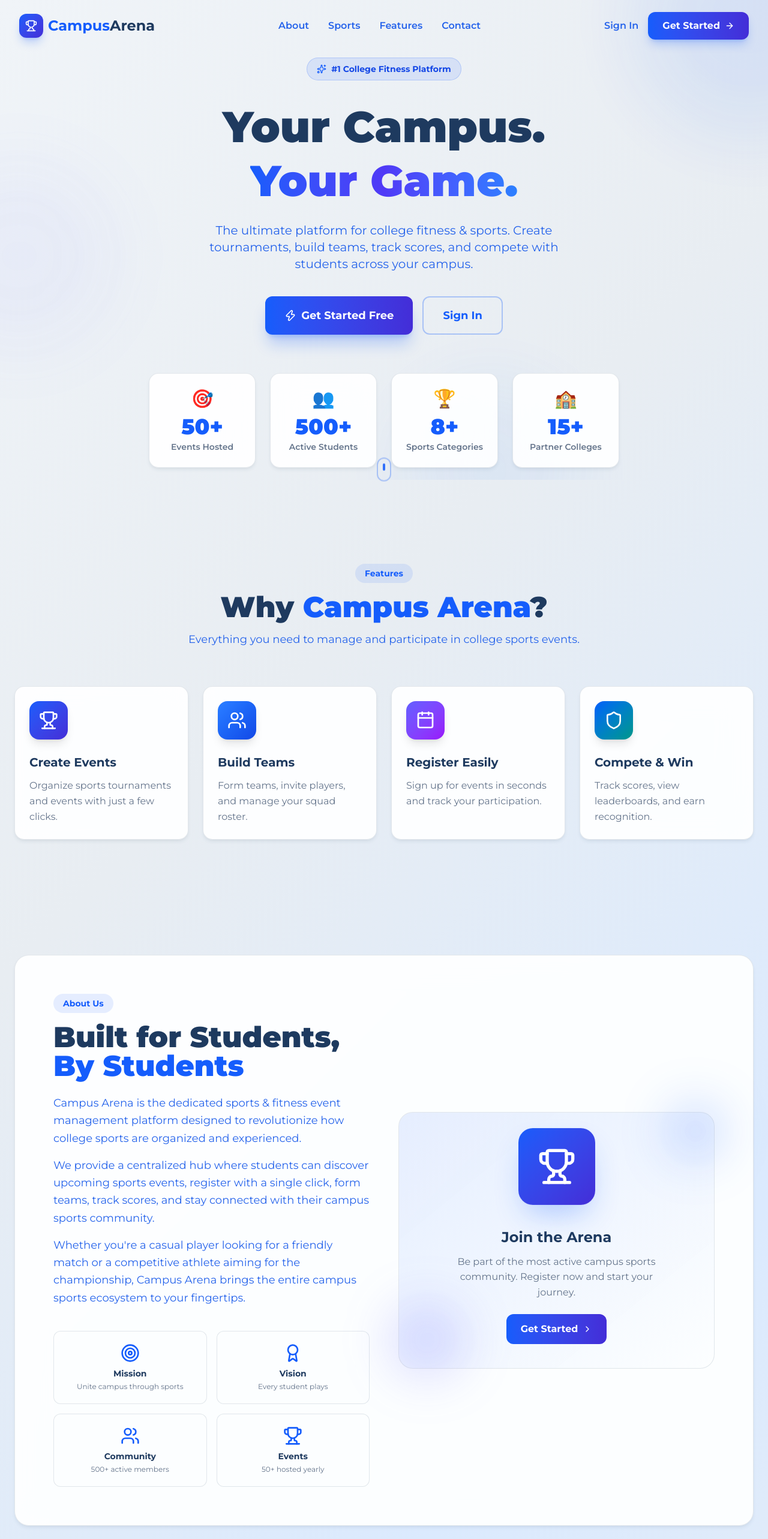
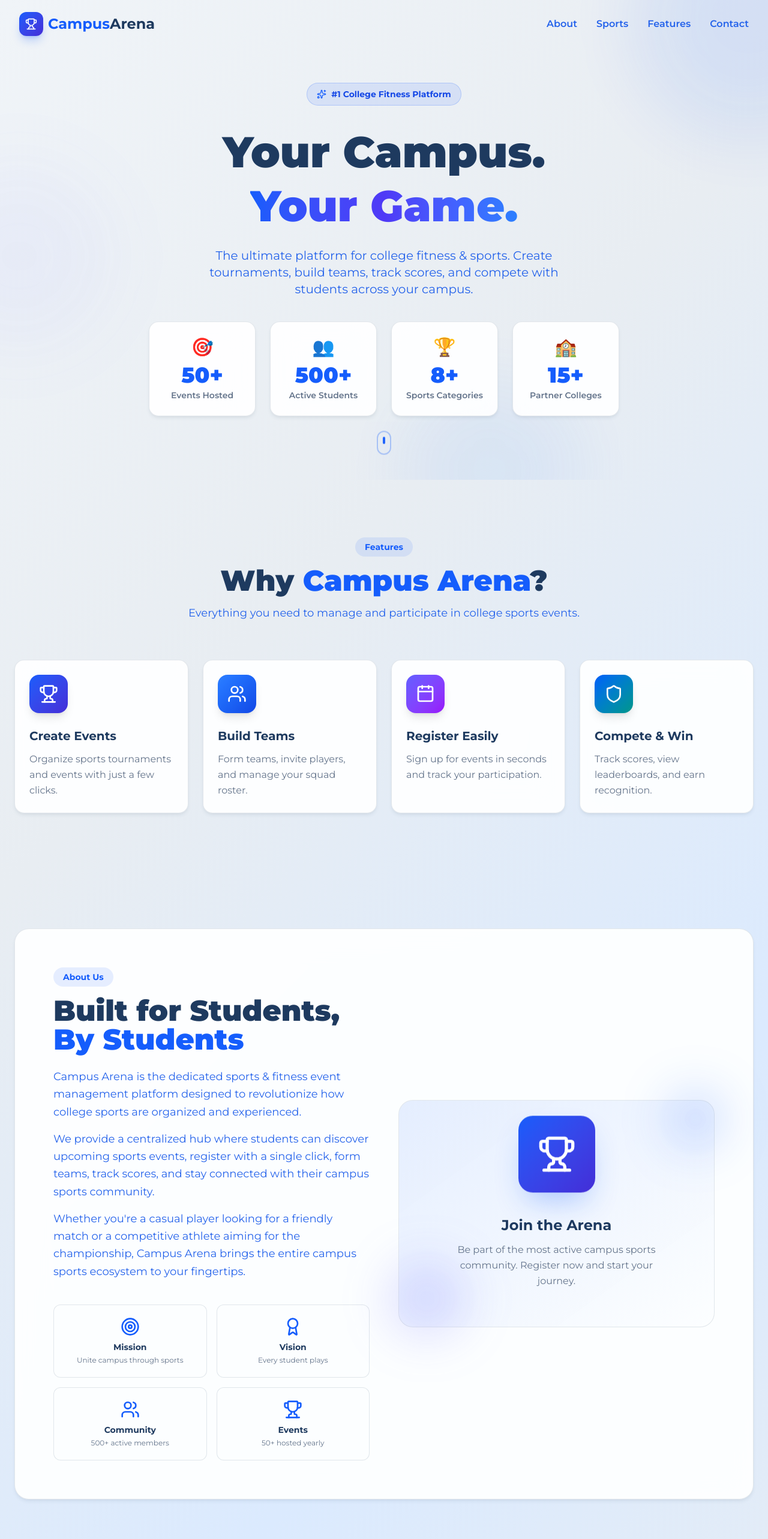
Before and after one commit to coder-pranjal202/college-fitness, a React (Vite) app in the folder campus-arena/: page / in a window 1280 px wide. Shown: the top 2566 px of the page at 60% size. Built offline with nearby package versions, Linux system fonts and the light colour scheme.

Commit message:
Remove sign in options from right corner

```diff
--- a/campus-arena/src/pages/Home.jsx
+++ b/campus-arena/src/pages/Home.jsx
@@ -109,18 +109,6 @@ export default function Home() {
               </a>
             </div>
 
-            {/* Desktop CTA Buttons */}
-            <div className="hidden md:flex items-center gap-4">
-              <Link to="/login" className="theme-text-secondary hover:text-blue-600 font-semibold transition-colors">
-                Sign In
-              </Link>
-              <Link
-                to="/register"
-                className="bg-gradient-to-r from-blue-600 to-indigo-700 hover:from-blue-700 hover:to-indigo-800 text-white px-6 py-2.5 rounded-xl font-bold transition-all duration-300 shadow-lg shadow-blue-600/25 hover:shadow-blue-600/40 hover:scale-105 flex items-center gap-2"
-              >
-                Get Started <ArrowRight className="w-4 h-4" />
-              </Link>
-            </div>
 
             {/* Mobile Menu Button */}
             <button
@@ -141,14 +129,6 @@ export default function Home() {
               <a href="#features" onClick={() => setMenuOpen(false)} className="theme-text-secondary hover:text-blue-600 font-semibold py-2 transition-colors">Features</a>
               <a href="#contact" onClick={() => setMenuOpen(false)} className="theme-text-secondary hover:text-blue-600 font-semibold py-2 transition-colors">Contact</a>
               <hr className="theme-separator my-2" />
-              <Link to="/login" onClick={() => setMenuOpen(false)} className="theme-text-secondary hover:text-blue-600 font-semibold py-2 transition-colors text-center">Sign In</Link>
-              <Link
-                to="/register"
-                onClick={() => setMenuOpen(false)}
-                className="bg-gradient-to-r from-blue-600 to-indigo-700 text-white px-6 py-3 rounded-xl font-bold text-center"
-              >
-                Get Started Free
-              </Link>
             </div>
           </div>
         )}
@@ -179,22 +159,6 @@ export default function Home() {
             track scores, and compete with students across your campus.
           </p>
 
-          {/* CTA Buttons */}
-          <div className="flex flex-col sm:flex-row gap-4 justify-center mb-16 animate-fade-in-up" style={{ animationDelay: '0.3s' }}>
-            <Link
-              to="/register"
-              className="bg-gradient-to-r from-blue-600 to-indigo-700 hover:from-blue-700 hover:to-indigo-800 text-white px-8 py-4 rounded-xl font-bold text-lg transition-all duration-300 shadow-xl shadow-blue-600/25 hover:shadow-blue-600/40 hover:scale-105 flex items-center justify-center gap-2"
-            >
-              <Zap className="w-5 h-5" />
-              Get Started Free
-            </Link>
-            <Link
-              to="/login"
-              className="border-2 border-blue-600/30 hover:border-blue-600 text-blue-600 dark:text-blue-400 px-8 py-4 rounded-xl font-bold text-lg hover:bg-blue-600/10 transition-all duration-300 flex items-center justify-center gap-2"
-            >
-              Sign In
-            </Link>
-          </div>
 
           {/* Stats */}
           <div className="grid grid-cols-2 md:grid-cols-4 gap-4 sm:gap-6 animate-fade-in-up" style={{ animationDelay: '0.4s' }}>
@@ -312,12 +276,6 @@ export default function Home() {
                   <p className="theme-text-muted mb-6 max-w-sm mx-auto">
                     Be part of the most active campus sports community. Register now and start your journey.
                   </p>
-                  <Link
-                    to="/register"
-                    className="inline-flex items-center gap-2 bg-gradient-to-r from-blue-600 to-indigo-700 text-white px-6 py-3 rounded-xl font-bold hover:shadow-lg hover:shadow-blue-600/25 transition-all duration-300 hover:scale-105"
-                  >
-                    Get Started <ChevronRight className="w-4 h-4" />
-                  </Link>
                 </div>
               </div>
               {/* Decorative Elements */}
@@ -358,42 +316,6 @@ export default function Home() {
         </div>
       </section>
 
-      {/* ===== CTA SECTION ===== */}
-      <section className="px-4 sm:px-6 py-24">
-        <div className="max-w-5xl mx-auto">
-          <div className="relative overflow-hidden rounded-3xl bg-gradient-to-r from-blue-700 via-indigo-700 to-blue-600 p-12 sm:p-16 text-center">
-            {/* Background Pattern */}
-            <div className="absolute inset-0 opacity-10">
-              <div className="absolute top-0 left-0 w-40 h-40 bg-white rounded-full blur-3xl" />
-              <div className="absolute bottom-0 right-0 w-60 h-60 bg-white rounded-full blur-3xl" />
-            </div>
-
-            <div className="relative z-10">
-              <h2 className="text-3xl sm:text-4xl lg:text-5xl font-black text-white mb-4">
-                Ready to Start Playing?
-              </h2>
-              <p className="text-white/90 text-lg max-w-2xl mx-auto mb-8">
-                Join thousands of students who are already competing, winning, and having fun on Campus Arena.
-              </p>
-              <div className="flex flex-col sm:flex-row gap-4 justify-center">
-                <Link
-                  to="/register"
-                  className="bg-white text-blue-700 px-8 py-4 rounded-xl font-bold text-lg hover:shadow-2xl transition-all duration-300 hover:scale-105 flex items-center justify-center gap-2"
-                >
-                  <Zap className="w-5 h-5" />
-                  Get Started Free
-                </Link>
-                <Link
-                  to="/login"
-                  className="border-2 border-white/30 hover:border-white text-white px-8 py-4 rounded-xl font-bold text-lg hover:bg-white/10 transition-all duration-300"
-                >
-                  Sign In
-                </Link>
-              </div>
-            </div>
-          </div>
-        </div>
-      </section>
 
       {/* ===== CONTACT SECTION ===== */}
       <section id="contact" className="px-4 sm:px-6 py-24 max-w-7xl mx-auto">
@@ -419,8 +341,7 @@ export default function Home() {
                   </div>
                   <div>
                     <p className="font-semibold theme-text-primary">Email</p>
-                    <p className="theme-text-muted text-sm">support@campusarena.com</p>
-                    <p className="theme-text-muted text-sm">events@campusarena.com</p>
+                    <p className="theme-text-muted text-sm">campusevents2026@gmail.com</p>
                   </div>
                 </div>
 
@@ -441,7 +362,7 @@ export default function Home() {
                   </div>
                   <div>
                     <p className="font-semibold theme-text-primary">Phone</p>
-                    <p className="theme-text-muted text-sm">+91 7099468315</p>
+                    <p className="theme-text-muted text-sm">+91 6001278436</p>
                     <p className="theme-text-muted text-sm">Mon-Fri, 9 AM - 5 PM</p>
                   </div>
                 </div>
```
Also changed, not shown: 2 other files (tests, documents, lock files or other folders).
